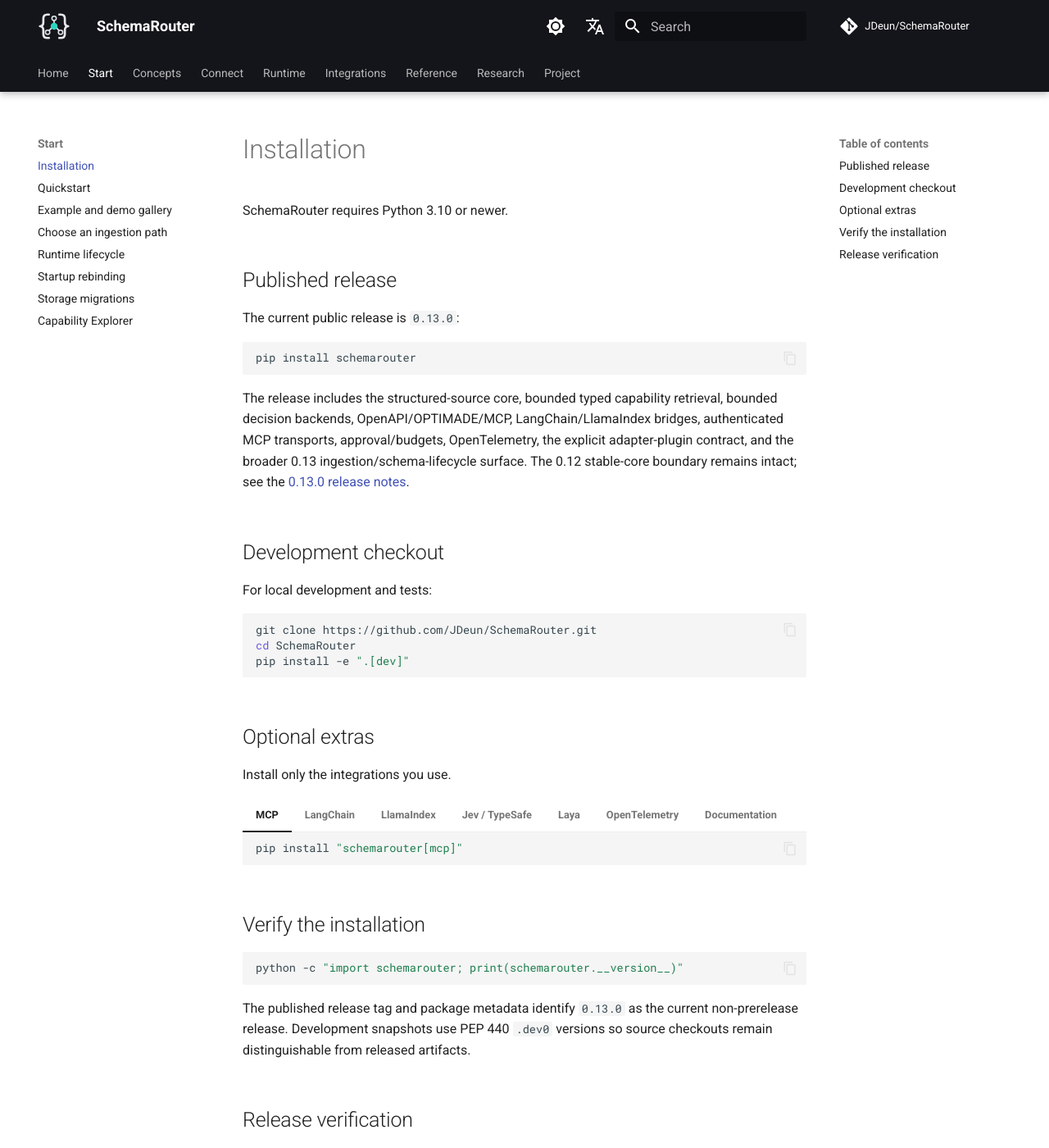
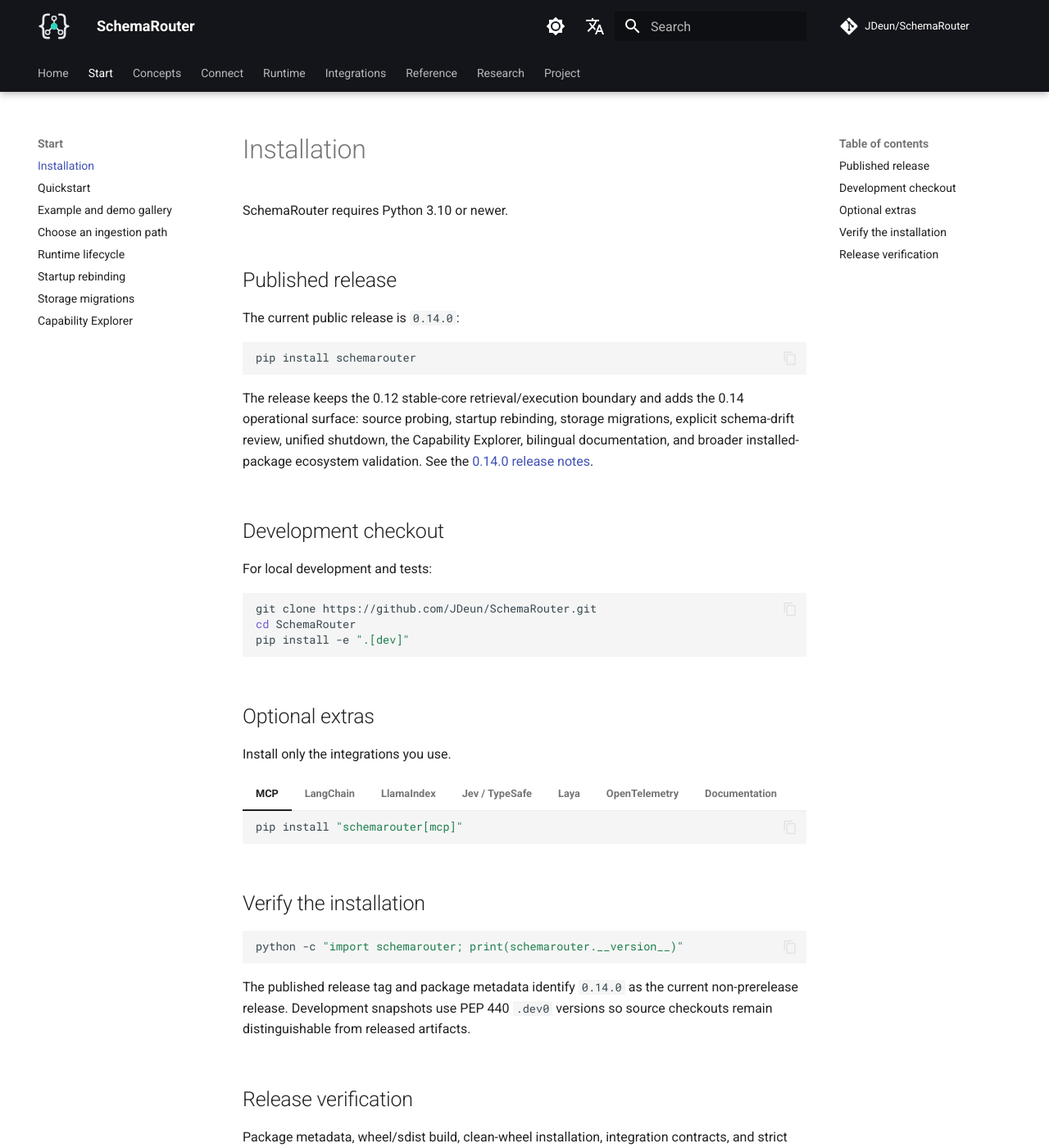
Before and after one commit to JDeun/SchemaRouter, an MkDocs documentation site: the page built from docs/getting-started/installation.md, in a window 1280 px wide and 1400 px high. Shown: the whole window at 82% size. Built offline with MkDocs 1.6.1 and Material for MkDocs 9.7.7, drawn with Linux system fonts in a browser that asks for light colours; comment, search, counter and statistics services are not loaded.

Commit message:
docs: update installation for 0.14.0

````diff
--- a/docs/getting-started/installation.md
+++ b/docs/getting-started/installation.md
@@ -4,16 +4,16 @@
 
 ## Published release
 
-The current public release is `0.13.0`:
+The current public release is `0.14.0`:
 
 ```bash
 pip install schemarouter
 ```
 
-The release includes the structured-source core, bounded typed capability retrieval, bounded
-decision backends, OpenAPI/OPTIMADE/MCP, LangChain/LlamaIndex bridges, authenticated MCP transports, approval/budgets, OpenTelemetry, the explicit adapter-plugin contract,
-and the broader 0.13 ingestion/schema-lifecycle surface. The 0.12 stable-core boundary remains intact;
-see the [0.13.0 release notes](../releases/0.13.0.md).
+The release keeps the 0.12 stable-core retrieval/execution boundary and adds the 0.14 operational
+surface: source probing, startup rebinding, storage migrations, explicit schema-drift review,
+unified shutdown, the Capability Explorer, bilingual documentation, and broader installed-package
+ecosystem validation. See the [0.14.0 release notes](../releases/0.14.0.md).
 
 ## Development checkout
 
@@ -78,7 +78,7 @@
 python -c "import schemarouter; print(schemarouter.__version__)"
 ```
 
-The published release tag and package metadata identify `0.13.0` as the current non-prerelease
+The published release tag and package metadata identify `0.14.0` as the current non-prerelease
 release. Development snapshots use PEP 440 `.dev0` versions so source checkouts remain
 distinguishable from released artifacts.
 
````
